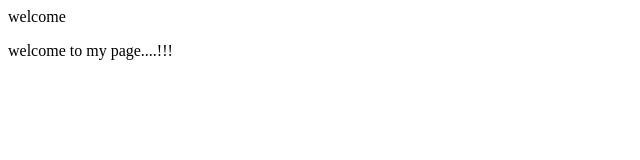
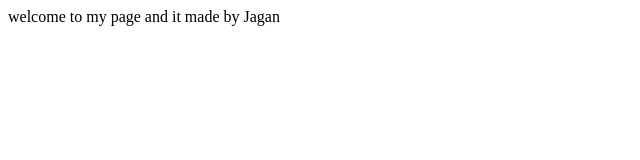
Before and after one commit to JaganSiva/jaganathm, a plain HTML site: page index.html in a window 1280 px wide. Shown: the whole page, without its empty margins (0-640 px from the left). Drawn offline with Linux system fonts and the light colour scheme.

Commit message:
Update index.html

```diff
--- a/index.html
+++ b/index.html
@@ -2,8 +2,7 @@
 
 
 
-  <p>welcome</p>
-  welcome to my page....!!!
+  <p>welcome to my page and it made by Jagan</p>
 
 
 </html>
```
